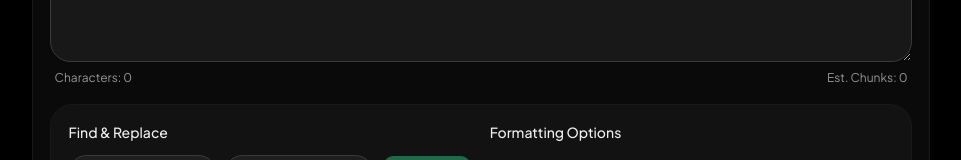
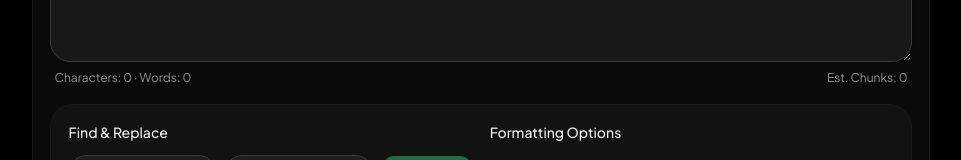
Before and after one commit to GuizeraOn/Chunkify-web, a React (Vite) app: page / in a window 1280 px wide. Shown: the part 496-656 px from the top of the page, without its empty margins (159-1120 px from the left). Built offline with nearby package versions, Linux system fonts and the light colour scheme.

Commit message:
feat: add word counter next to character counter

```diff
--- a/src/App.tsx
+++ b/src/App.tsx
@@ -120,6 +120,7 @@ export default function App() {
 
 
   const totalChars = inputText.length;
+  const totalWords = inputText.trim() ? inputText.trim().split(/\s+/).length : 0;
   const estimatedChunks = Math.ceil(totalChars / charLimit);
 
   return (
@@ -183,7 +184,7 @@ export default function App() {
                 id="main-input"
               />
               <div className="flex justify-between text-xs text-muted-foreground px-1">
-                <span>Characters: {totalChars.toLocaleString()}</span>
+                <span>Characters: {totalChars.toLocaleString()} · Words: {totalWords.toLocaleString()}</span>
                 <span>Est. Chunks: {estimatedChunks}</span>
               </div>
             </div>
```
